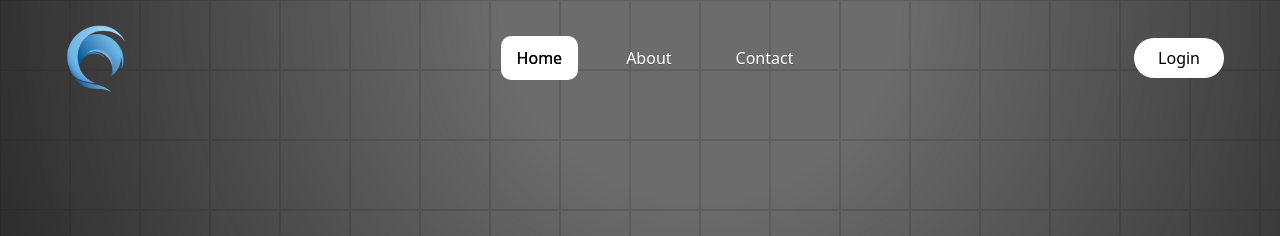
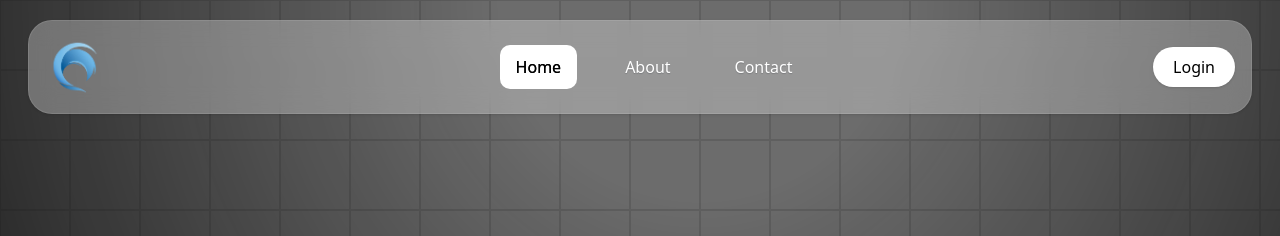
Before and after one commit to Shubhradeep007/SlideAI--AI-PPT-Genrator, a React (Vite) app: page / in a window 1280 px wide. Shown: the top 236 px of the page. Built offline with nearby package versions, Linux system fonts and the light colour scheme.

Commit message:
Makr navbar changes delete unused file

```diff
--- a/src/layout/Navbar.tsx
+++ b/src/layout/Navbar.tsx
@@ -1,27 +1,29 @@
+import { useState } from "react";
 import GooeyNav from "@/components/GooeyNav";
 import { Link } from "react-router-dom";
+import { Menu, X } from "lucide-react";
 import testImage from '../assets/logo.png';
 
 const Navbar = () => {
+    const [open, setOpen] = useState(false);
     const items = [
         { label: "Home", href: "#" },
         { label: "About", href: "#" },
         { label: "Contact", href: "#" },
     ];
     return (
-        <nav className="fixed top-2 left-0 right-0 px-4 z-50 ">
-            <div className="flex justify-between items-center  max-w-7xl mx-auto h-25 p-10" style={{ borderRadius: "1vh", }} >
-                <div className="w-[120px]">
-                    <img
-                        src={testImage}
-                        alt="Logo"
-                        width={80}
-                        height={40}
-                        className="object-contain"
+        <nav className="fixed top-0 left-0 right-0 z-50 px-4">
+            <div className="mx-auto max-w-7xl p-3">
+                <div className="flex items-center justify-between mt-2 p-3 md:p-4 rounded-3xl bg-white/30 dark:bg-neutral-900/40 backdrop-blur-md border border-white/10 dark:border-neutral-800/40 shadow-sm">
+                                <div className="flex items-center gap-4">
+                                <div className="w-[110px] shrink-0">
+                            <img src={testImage} alt="Logo" width={60} height={30} className="object-contain" />
+                        </div>
 
-                    />
                     </div>
-                <div className="flex-1 flex justify-center">
+
+                    <div className="flex-1 px-4">
+                        <div className="hidden md:flex justify-center">
                             <GooeyNav
                                 items={items}
                                 particleCount={15}
@@ -33,13 +35,37 @@ const Navbar = () => {
                                 colors={[1, 2, 3, 1, 2, 3, 1, 4]}
                             />
                         </div>
-                <Link
-                    to="/get-started"
-                    className="px-6 py-2 rounded-full hover:bg-blue-700 transition-colors"
-                    style={{background: "white", color: "black"}}
+                    </div>
+
+                    <div className="flex items-center gap-3">
+                        <Link to="/get-started" className="hidden sm:inline-flex px-5 py-2 rounded-full bg-white text-black font-medium shadow-sm">Login</Link>
+
+                        {/* mobile menu button */}
+                        <button
+                            className="md:hidden inline-flex items-center justify-center rounded-md p-2 text-black/80 dark:text-white/80"
+                            onClick={() => setOpen(!open)}
+                            aria-label="Toggle menu"
                         >
-                    Login
-                </Link>
+                            {open ? <X className="h-5 w-5" /> : <Menu className="h-5 w-5" />}
+                        </button>
+                    </div>
+                </div>
+
+                {/* mobile menu panel */}
+                {open && (
+                    <div className="md:hidden mt-2 rounded-xl bg-white/30 dark:bg-neutral-900/40 backdrop-blur-md border border-white/10 dark:border-neutral-800/40 p-3 shadow-lg">
+                        <ul className="flex flex-col gap-2">
+                            {items.map((it, i) => (
+                                <li key={i}>
+                                    <a href={it.href} className="block px-3 py-2 rounded-md text-black/80 dark:text-white/80 hover:bg-white/50 dark:hover:bg-neutral-800/50">{it.label}</a>
+                                </li>
+                            ))}
+                            <li className="pt-2">
+                                <Link to="/get-started" className="block w-full text-center px-4 py-2 rounded-full bg-black text-white">Login</Link>
+                            </li>
+                        </ul>
+                    </div>
+                )}
             </div>
         </nav>
     );
--- a/src/pages/Projects.tsx
+++ /dev/null
@@ -1,13 +0,0 @@
-import React from 'react'
-import { useParams } from 'react-router-dom';
-
-const Projects = () => {
-    const { id } = useParams();
-  return (
-    <>
-        <div>Projects ID: {id}</div>
-    </>
-  )
-}
-
-export default Projects
--- a/src/pages/Workspace.tsx
+++ /dev/null
@@ -1,9 +0,0 @@
-import React from 'react'
-
-const Workspace = () => {
-  return (
-    <div>Workspace</div>
-  )
-}
-
-export default Workspace
```
Also changed, not shown: src/routing/Router.tsx (+10 -10 lines). Lines whose indentation alone changed are shown as unchanged.
